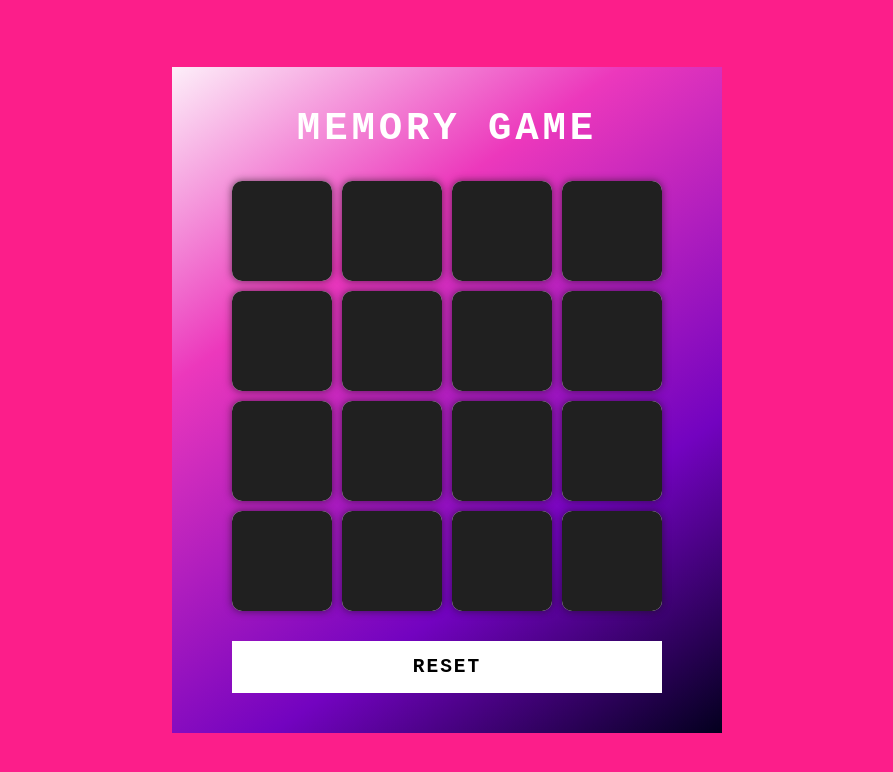
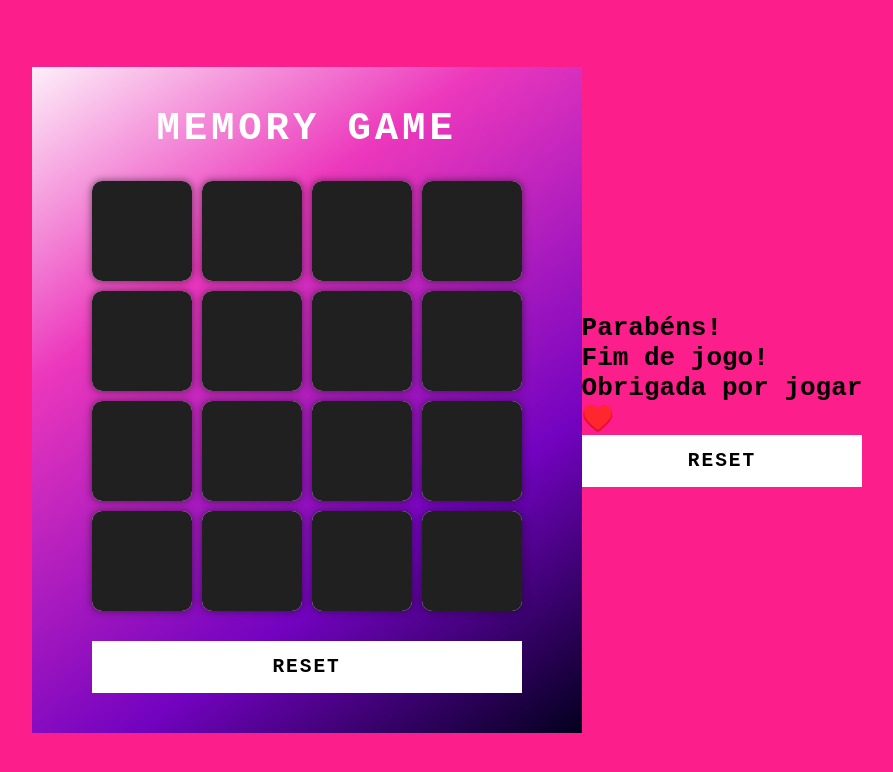
Before and after one commit to Munique-Feitoza/memory_game_in_js_aula_dio, a plain HTML site: page index.html in a window 1280 px wide. Shown: the whole page, without its empty margins (193-1086 px from the left). Drawn offline with Linux system fonts and the light colour scheme.

Commit message:
Atualizar o index.html
criando um alerta de fim de jogo

```diff
--- a/index.html
+++ b/index.html
@@ -21,6 +21,15 @@
       onclick="window.location.reload()"
       >RESET</button>
   </div>
+  <div class="win">
+      <h1>Parabéns!</h1>
+      <h1>Fim de jogo!</h1>
+      <h1>Obrigada por jogar</h1>
+      <h1>♥️</h1>
+      <button class="reset"
+        onclick="window.location.reload()"
+        >RESET</button>
+    </div>
 
 <!-- meu js/engine -->
   <script src="./src/scripts/engine.js" defer></script>
```
